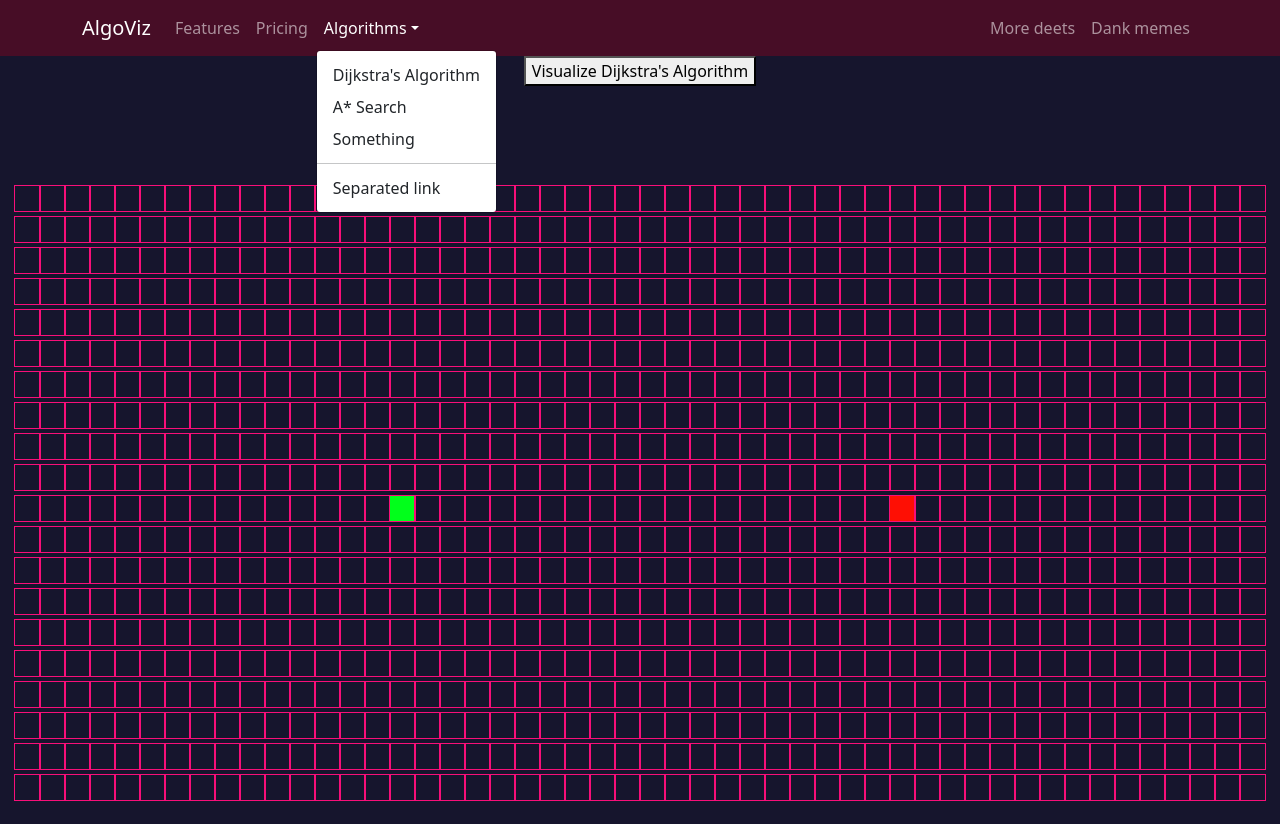
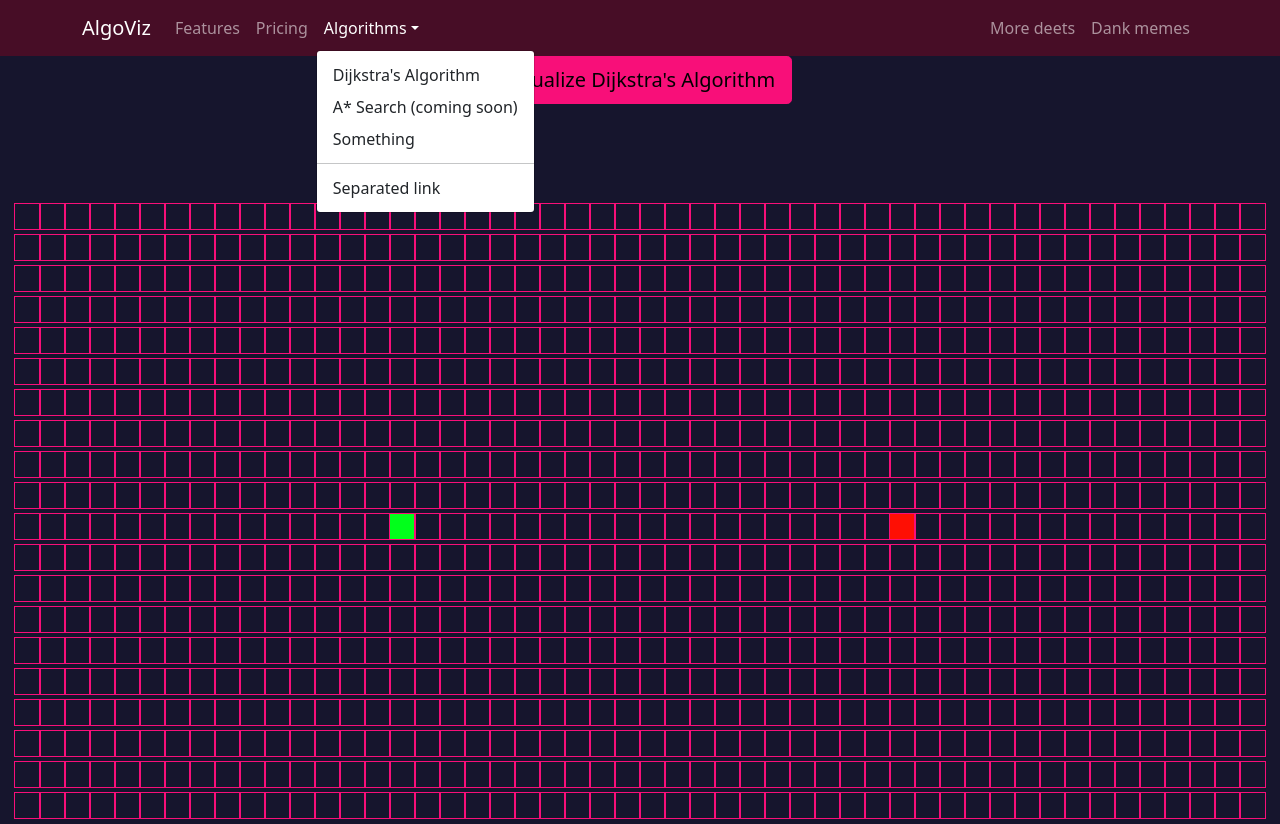
Before and after one commit to cjohnson74/AlgoViz, a React (Create React App) app: page / in a window 1280 px wide. Both pictures are taken after a click on the button "Algorithms". Built offline with nearby package versions, Linux system fonts and the light colour scheme.

Commit message:
changed visualize button

```diff
--- a/src/App.js
+++ b/src/App.js
@@ -39,7 +39,7 @@ function App() {
               <NavDropdown title="Algorithms" id="collasible-nav-dropdown">
                 <NavDropdown.Item onClick={() => renderSwitch("dijkstra")} href="#Dijkstra">Dijkstra's Algorithm</NavDropdown.Item>
                 <NavDropdown.Item onClick={() => renderSwitch("AStar")} href="#AStar">
-                  A* Search
+                  A* Search (coming soon)
                 </NavDropdown.Item>
                 <NavDropdown.Item href="#action/3.3">
                   Something
--- a/src/PathfindingVisualizer/PathfindingVisualizer.jsx
+++ b/src/PathfindingVisualizer/PathfindingVisualizer.jsx
@@ -78,7 +78,7 @@ export default class PathfindingVisualizer extends Component {
 
     return (
       <>
-        <button onClick={() => this.visualizeDijkstra()}>
+        <button id="startBtn" type="button" class="btn btn-lg btn-primary" onClick={() => this.visualizeDijkstra()}>
           Visualize Dijkstra's Algorithm
         </button>
         <div className="grid">
--- a/src/scss/Custom.scss
+++ b/src/scss/Custom.scss
@@ -1,4 +1,6 @@
 $dark: #470D26;
 $body-bg: #16152D;
+$brightpink: #f80f79;
+$primary: $brightpink !default;
 
 @import "/node_modules/bootstrap/scss/bootstrap.scss"
```
